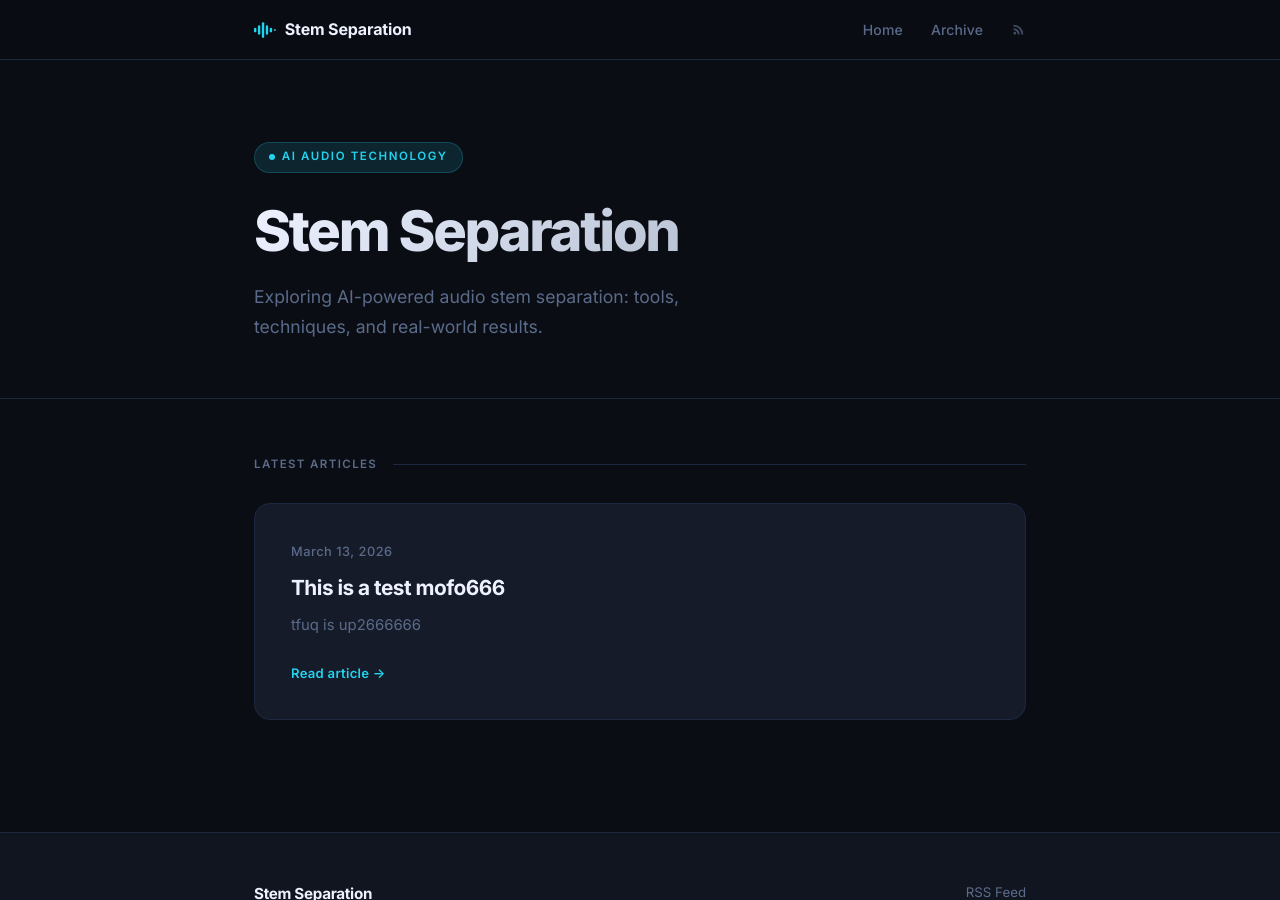
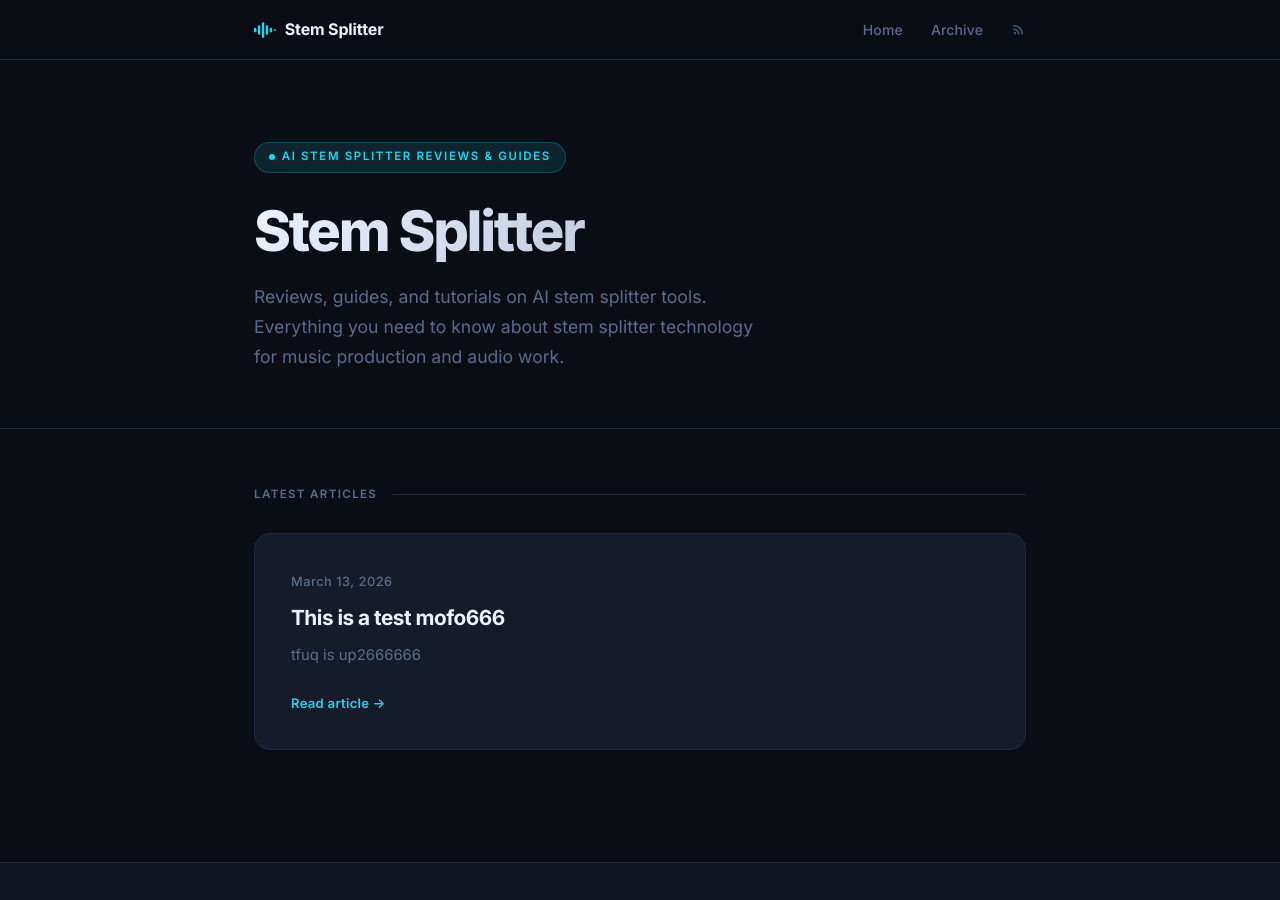
Before and after one commit to stemsplitter/stemsplitter.github.io, a Jekyll site: the page built from index.md, in a window 1280 px wide and 900 px high. Built offline with Jekyll 4.4.1, drawn with Linux system fonts in a browser that asks for light colours; some of the changed text lies outside the part shown.

Commit message:
Target 'Stem Splitter' as primary keyword across templates
Update site title, meta description, homepage H1, hero tag, and
llms.txt to consistently use 'stem splitter' as the primary keyword.
Title change propagates to all title tags, OG meta, JSON-LD, and
browser tab via jekyll-seo-tag.

Made-with: Cursor

```diff
--- a/_config.yml
+++ b/_config.yml
@@ -1,7 +1,7 @@
-title: "Stem Separation"
+title: "Stem Splitter"
 author: "Aaron Michaels"
-description: "Exploring AI-powered audio stem separation: tools, techniques, and real-world results."
-tagline: "AI Audio Stem Separation"
+description: "Reviews, guides, and tutorials on AI stem splitter tools. Everything you need to know about stem splitter technology for music production and audio work."
+tagline: "AI Stem Splitter Reviews and Guides"
 
 email: "example@mail.com"
 #facebook_username: username
--- a/_layouts/home.html
+++ b/_layouts/home.html
@@ -3,8 +3,8 @@ layout: default
 ---
 <section class="home-hero">
   <div class="container">
-    <div class="hero-tag">AI Audio Technology</div>
-    <h1 class="hero-title">Stem Separation</h1>
+    <div class="hero-tag">AI Stem Splitter Reviews &amp; Guides</div>
+    <h1 class="hero-title">{{ site.title }}</h1>
     <p class="hero-desc">{{ site.description }}</p>
   </div>
 </section>
```
Also changed, not shown: llms.txt (+7 -6 lines).
